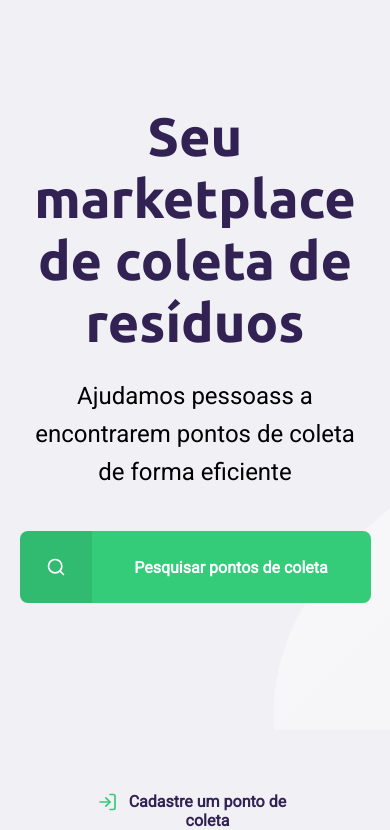
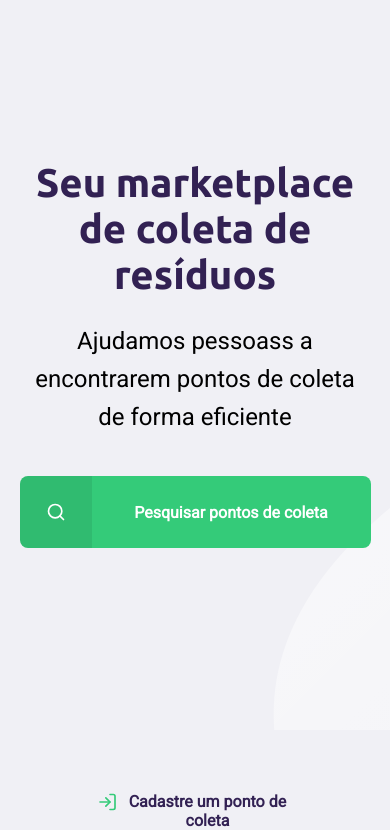
Before and after one commit to Guiiih/Ecoleta, a plain HTML site: page index.html in a window 390 px wide. Shown: the part 114-944 px from the top of the page. Drawn offline with Linux system fonts and the light colour scheme.

Commit message:
Update responsive.css

```diff
--- a/styles/responsive.css
+++ b/styles/responsive.css
@@ -69,6 +69,10 @@
         font-size: 25px;
     }
 
+    #page-home main h1 {
+        font-size: 40px;
+    }
+
 }
 
 @media (min-width: 1700px){
```
